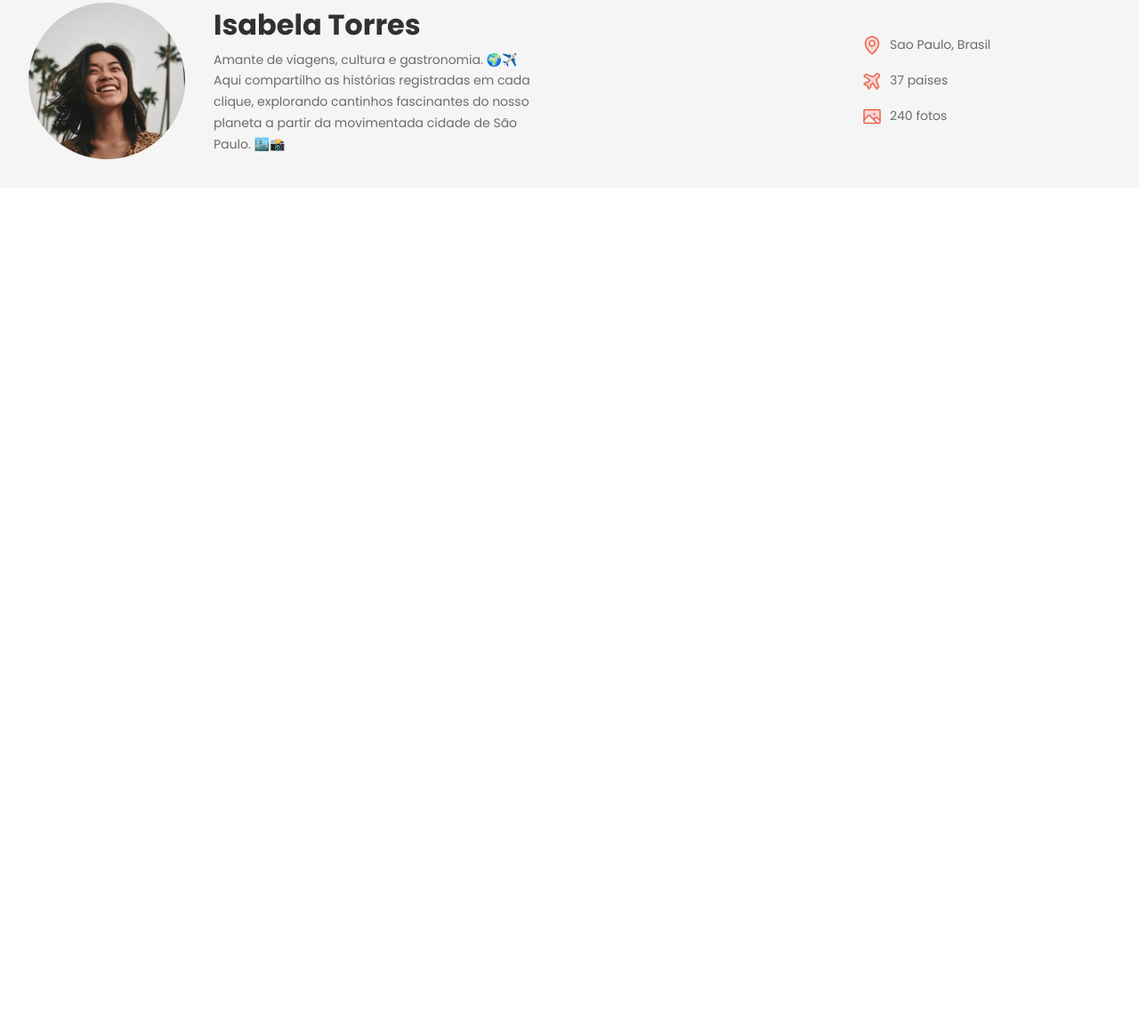
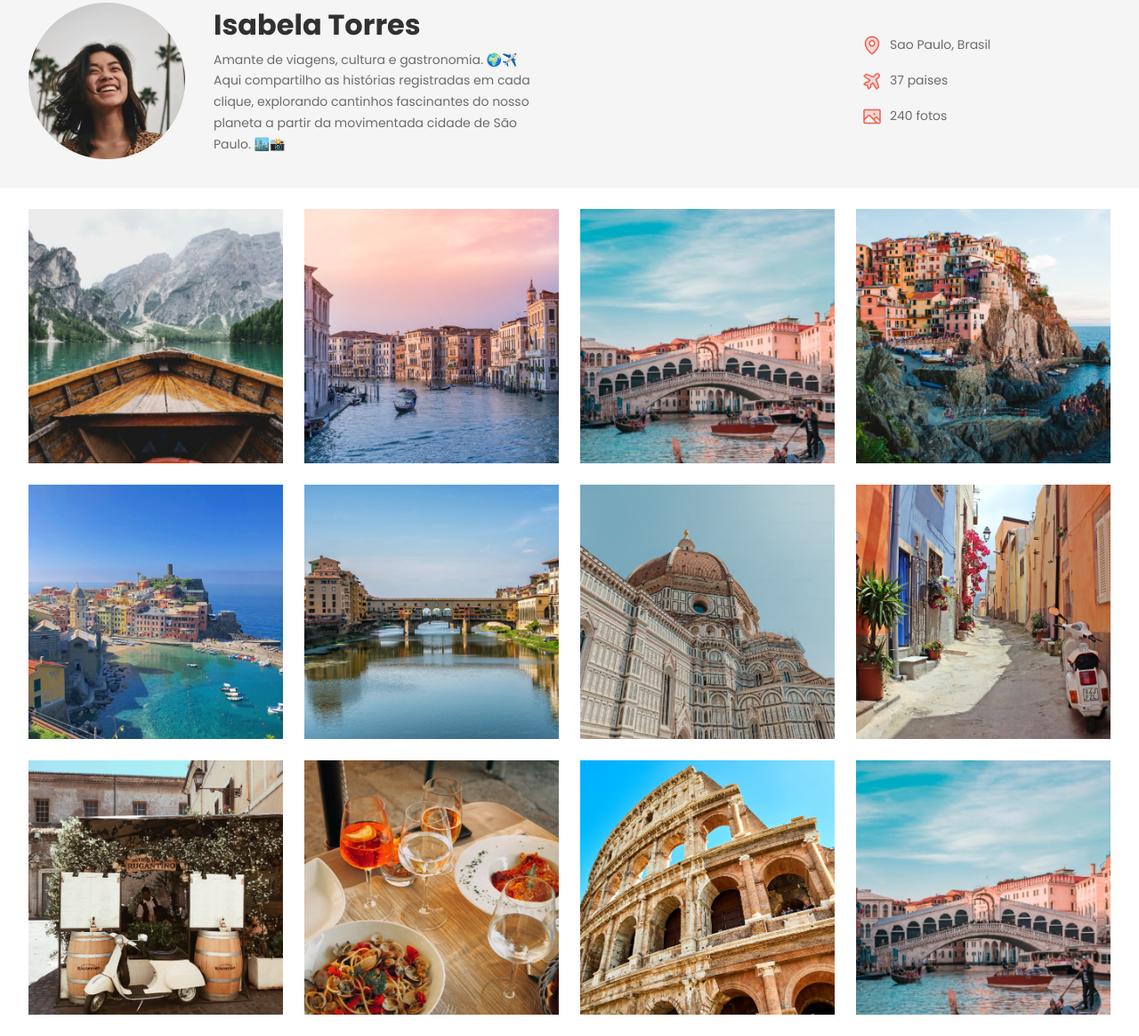
Before and after one commit to adrian-teixeira/Projeto-Travelgram, a plain HTML site: page index.html in a window 1280 px wide. Shown: the part 125-1290 px from the top of the page at 89% size. Before the commit the page ends 800 px from the top, so only its background shows below. Drawn offline with Linux system fonts and the light colour scheme.

Commit message:
main gallery

```diff
--- a/index.html
+++ b/index.html
@@ -74,5 +74,20 @@
         </div>
       </header>
     </div>
+
+    <main class="container">
+        <img src="assets/images/Image 01.png" alt="">
+        <img src="assets/images/Image 02.png" alt="">
+        <img src="assets/images/Image 03.png" alt="">
+        <img src="assets/images/Image 05.png" alt="">
+        <img src="assets/images/Image 06.png" alt="">
+        <img src="assets/images/Image 07.png" alt="">
+        <img src="assets/images/Image 08.png" alt="">
+        <img src="assets/images/Image 09.png" alt="">
+        <img src="assets/images/Image 10.png" alt="">
+        <img src="assets/images/Image 11.png" alt="">
+        <img src="assets/images/Image 12.png" alt="">
+        <img src="assets/images/Image 03.png" alt="">
+    </main>
   </body>
 </html>
--- /dev/null
+++ b/styles/main.css
@@ -0,0 +1,12 @@
+main{
+    display: flex;
+    flex-wrap: wrap;
+    padding-block: 24px;
+    gap: 24px;
+}
+
+main img{
+    object-fit: cover;
+    width: 286px;
+    height: 286px;
+}
--- a/styles/styles.css
+++ b/styles/styles.css
@@ -1,3 +1,4 @@
 @import url(global.css);
 @import url(nav.css);
 @import url(header.css);
+@import url(main.css);
```
